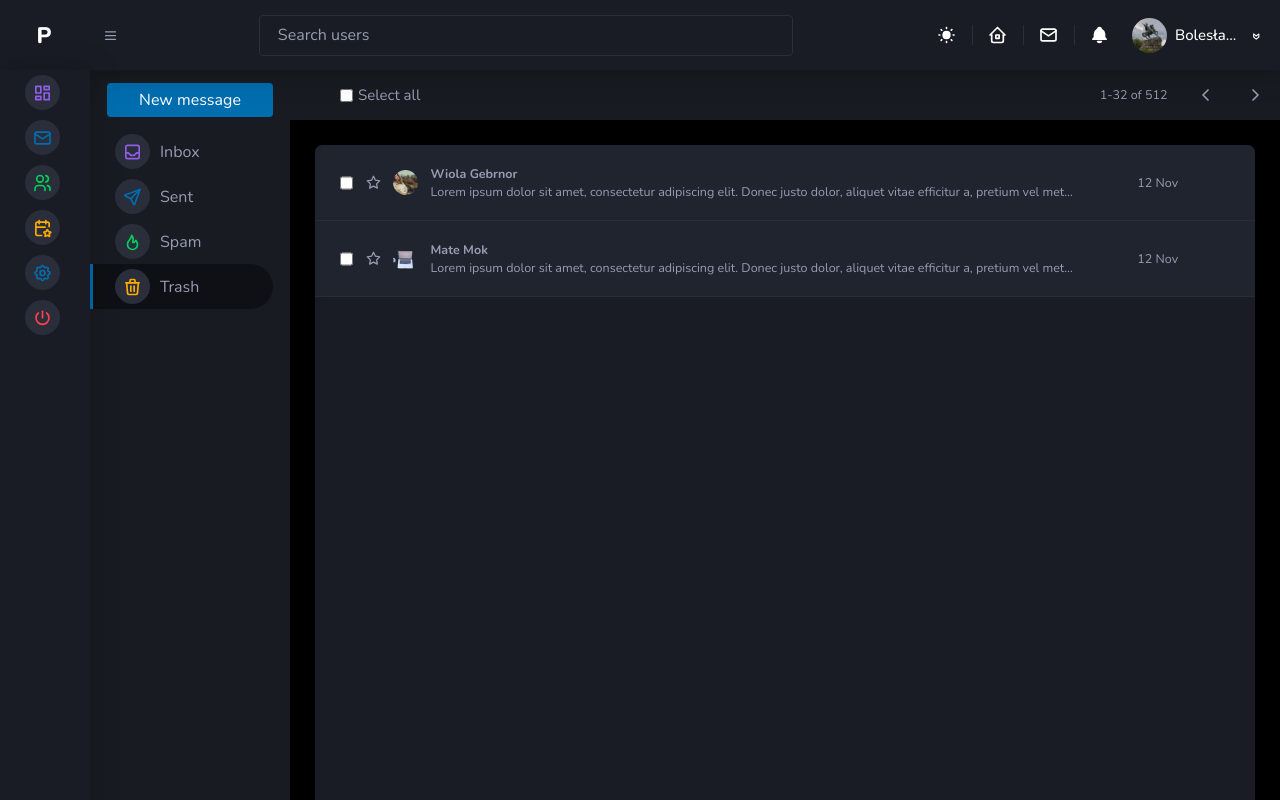
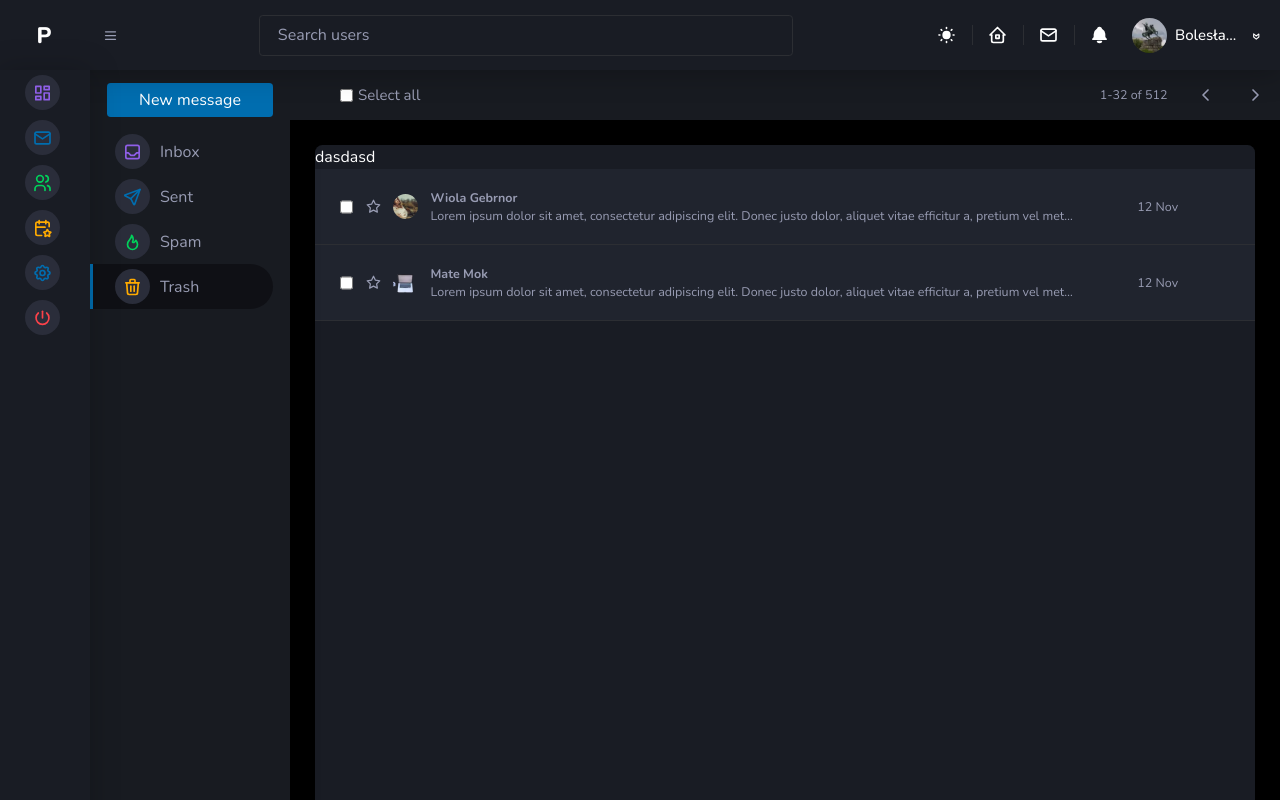
Before and after one commit to hadamalush/pwa-crew-admin-dashboard, a React (Vite) app: page /inbox/trash in a window 1280 px wide. Shown: the top 800 px of the page. Built offline with nearby package versions, Linux system fonts and the light colour scheme.

Commit message:
feat: Added handling select all messages

```diff
--- /dev/null
+++ b/src/components/UI/Input/InputRef.tsx
@@ -0,0 +1,11 @@
+import { forwardRef, ComponentPropsWithoutRef } from "react";
+
+type InputProps = {
+  id: string;
+} & ComponentPropsWithoutRef<"input">;
+
+const InputRef = forwardRef<HTMLInputElement, InputProps>(function Input({ id, ...props }, ref) {
+  return <input id={id} name={id} {...props} ref={ref} />;
+});
+
+export default InputRef;
--- a/src/components/transitions/Inbox/MessageItem.tsx
+++ b/src/components/transitions/Inbox/MessageItem.tsx
@@ -7,13 +7,14 @@ import { cn } from "../../../util/utils";
 import { actionCheckedMessage, messageProps } from "../../../global/message-slice";
 import { format } from "date-fns";
 import { useGlobalDispatch, useGlobalSelector } from "../../../global/hooks";
-import { ChangeEvent } from "react";
+import { ChangeEvent, forwardRef } from "react";
+import InputRef from "../../UI/Input/InputRef";
 
 type dataMessage = {
   dataMessage: messageProps;
 };
 
-const MessageItem = ({ dataMessage }: dataMessage) => {
+const MessageItem = forwardRef<HTMLInputElement, dataMessage>(({ dataMessage }, ref) => {
   //   const [isFeatured, setIsFeatured] = useState(false);
   const dispatch = useGlobalDispatch();
   const checkedMessagelist = useGlobalSelector((state) => state.messages.checkedMessages);
@@ -40,12 +41,13 @@ const MessageItem = ({ dataMessage }: dataMessage) => {
         { "dark:bg-messageItemActive bg-slate-200": !isRead }
       )}
     >
-      <input
+      <InputRef
+        id={id}
         type="checkbox"
-        id={id}
         onChange={(e) => handleCheckbox(e)}
         className="cursor-pointer"
         aria-label="Mark the message"
+        ref={ref}
       />
 
       <Button
@@ -97,6 +99,6 @@ const MessageItem = ({ dataMessage }: dataMessage) => {
       </Container>
     </li>
   );
-};
+});
 
 export default MessageItem;
--- a/src/components/transitions/Inbox/MessagesList.tsx
+++ b/src/components/transitions/Inbox/MessagesList.tsx
@@ -3,14 +3,17 @@ import { basicVariant } from "../../variants/variants";
 import MessageItem from "./MessageItem";
 import { useGlobalSelector } from "../../../global/hooks";
 import { useDispatch } from "react-redux";
-import { useCallback, useEffect } from "react";
-import { filterMessages } from "../../../global/message-slice";
+import { useCallback, useEffect, useRef, type RefObject, createRef, useState } from "react";
+import { filterMessages, setCheckedMessages } from "../../../global/message-slice";
 
 type MessagesListProps = { pageName: "spam" | "trash" | "inbox" };
 
 const MessagesList = ({ pageName }: MessagesListProps) => {
   const dispatch = useDispatch();
+  const [isAllSelected, setIsAllSelected] = useState(false);
+  const inputRefs = useRef<Array<RefObject<HTMLInputElement>>>([]);
   const messages = useGlobalSelector((state) => state.messages[`${pageName}${"Messages"}`]);
+  const checkedMessages: string[] = [];
 
   const dipatchFilterMessages = useCallback(() => {
     dispatch(filterMessages({ pageName: pageName }));
@@ -20,6 +23,31 @@ const MessagesList = ({ pageName }: MessagesListProps) => {
     dipatchFilterMessages();
   }, [dipatchFilterMessages]);
 
+  const changeAllCheckedMessages = () => {
+    if (!isAllSelected) {
+      inputRefs.current.forEach((ref) => {
+        if (ref.current !== null) {
+          ref.current.checked = true;
+
+          checkedMessages.push(ref.current.id);
+        }
+      });
+
+      dispatch(setCheckedMessages({ checkedMessages }));
+      setIsAllSelected(true);
+      return;
+    }
+
+    inputRefs.current.forEach((ref) => {
+      if (ref.current !== null) {
+        ref.current.checked = false;
+      }
+    });
+
+    dispatch(setCheckedMessages({ checkedMessages: [] }));
+    setIsAllSelected(false);
+  };
+
   return (
     <ul
       className={cn(
@@ -27,9 +55,14 @@ const MessagesList = ({ pageName }: MessagesListProps) => {
         "w-full h-screen rounded-none md:rounded-xl overflow-hidden"
       )}
     >
-      {messages.map((message) => (
-        <MessageItem key={message.id} dataMessage={message} />
-      ))}
+      <button onClick={changeAllCheckedMessages}>dasdasd</button>
+      {messages.map((message, index) => {
+        inputRefs.current[index] = createRef<HTMLInputElement>();
+
+        return (
+          <MessageItem key={message.id} dataMessage={message} ref={inputRefs.current[index]} />
+        );
+      })}
     </ul>
   );
 };
--- a/src/global/message-slice.ts
+++ b/src/global/message-slice.ts
@@ -80,7 +80,11 @@ export const messageSlice = createSlice({
         );
       }
     },
+
+    setCheckedMessages(state, action: PayloadAction<{ checkedMessages: string[] }>) {
+      state.checkedMessages = action.payload.checkedMessages;
+    },
   },
 });
 
-export const { filterMessages, actionCheckedMessage } = messageSlice.actions;
+export const { filterMessages, actionCheckedMessage, setCheckedMessages } = messageSlice.actions;
```
